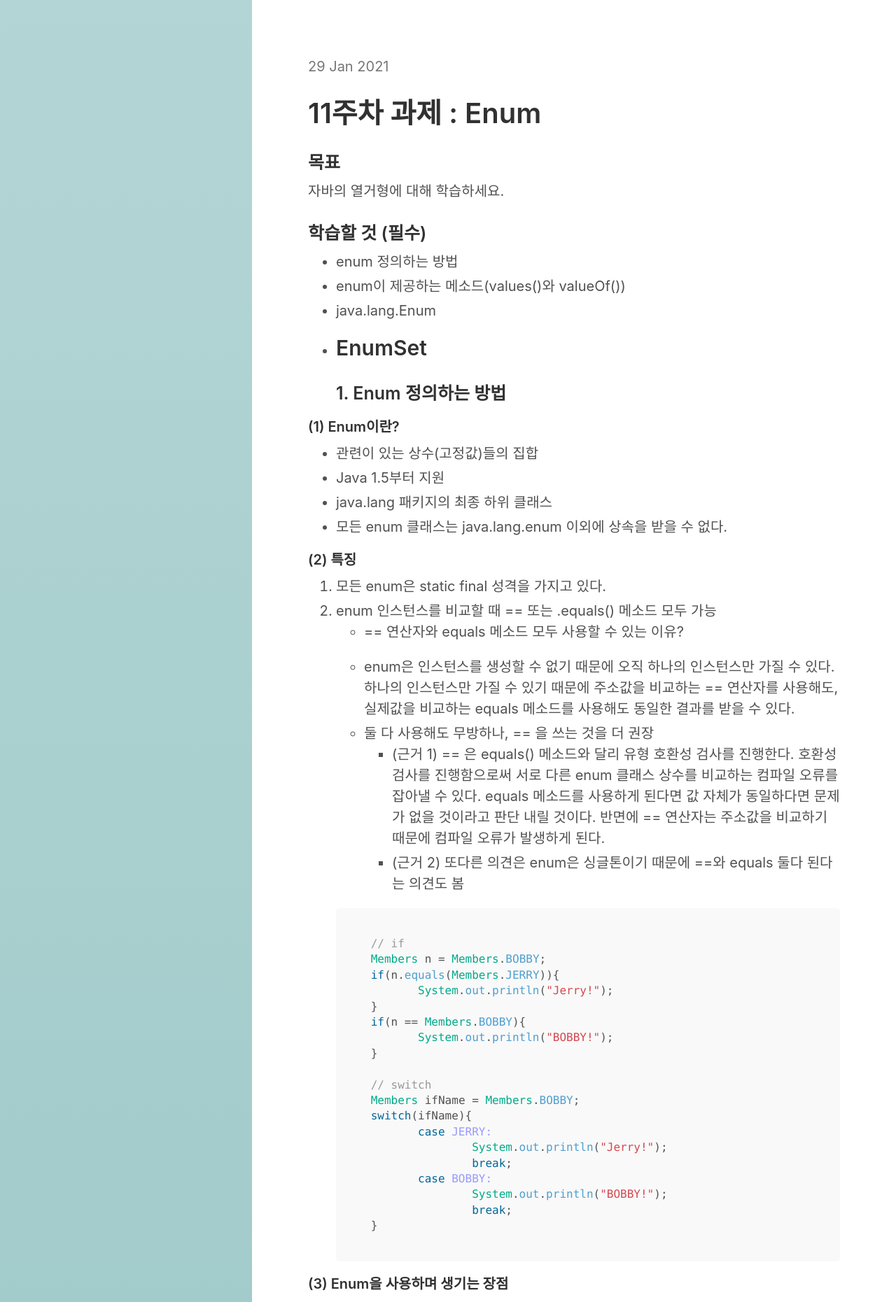
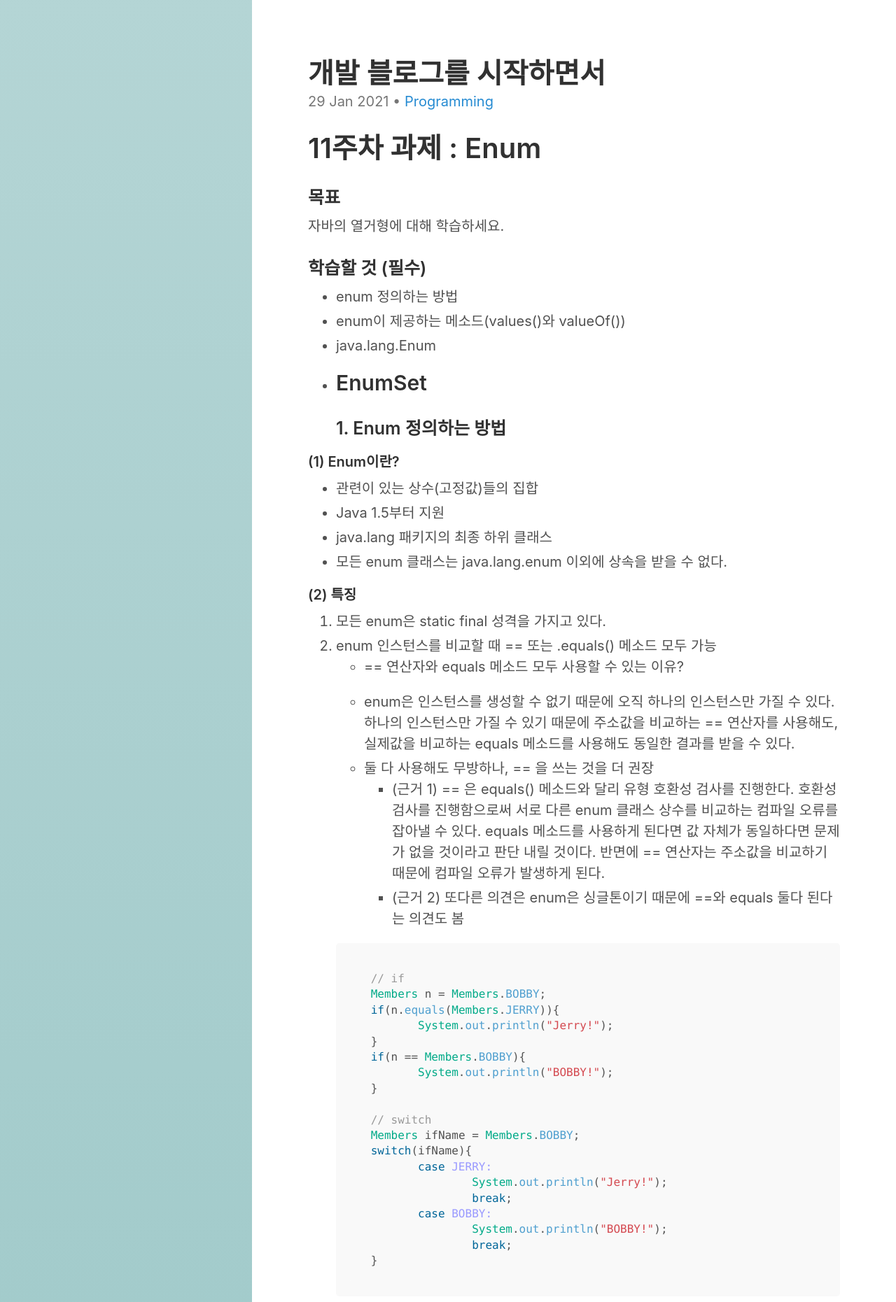
Before and after one commit to mia0406/mia0406.github.io, a Jekyll site: the page built from _posts/2021-01-29-[11주차 과제] Enum.md, in a window 1280 px wide. Shown: the top 1861 px of the page at 70% size. Built offline with Jekyll 4.4.1, drawn with Linux system fonts in a browser that asks for light colours; our own code applies the rules of GitHub Pages for plain Markdown files; some of the changed text lies outside the part shown.

Commit message:
Update 2021-01-29-[11주차 과제] Enum.md

```diff
--- a/_posts/2021-01-29-[11주차 과제] Enum.md
+++ b/_posts/2021-01-29-[11주차 과제] Enum.md
@@ -1,8 +1,8 @@
 ---
 layout: post
 categories:
-  - Java
-title: [11주차 과제] Enum
+  - Programming
+title: 개발 블로그를 시작하면서
 ---
 
 # 11주차 과제 : Enum
```
